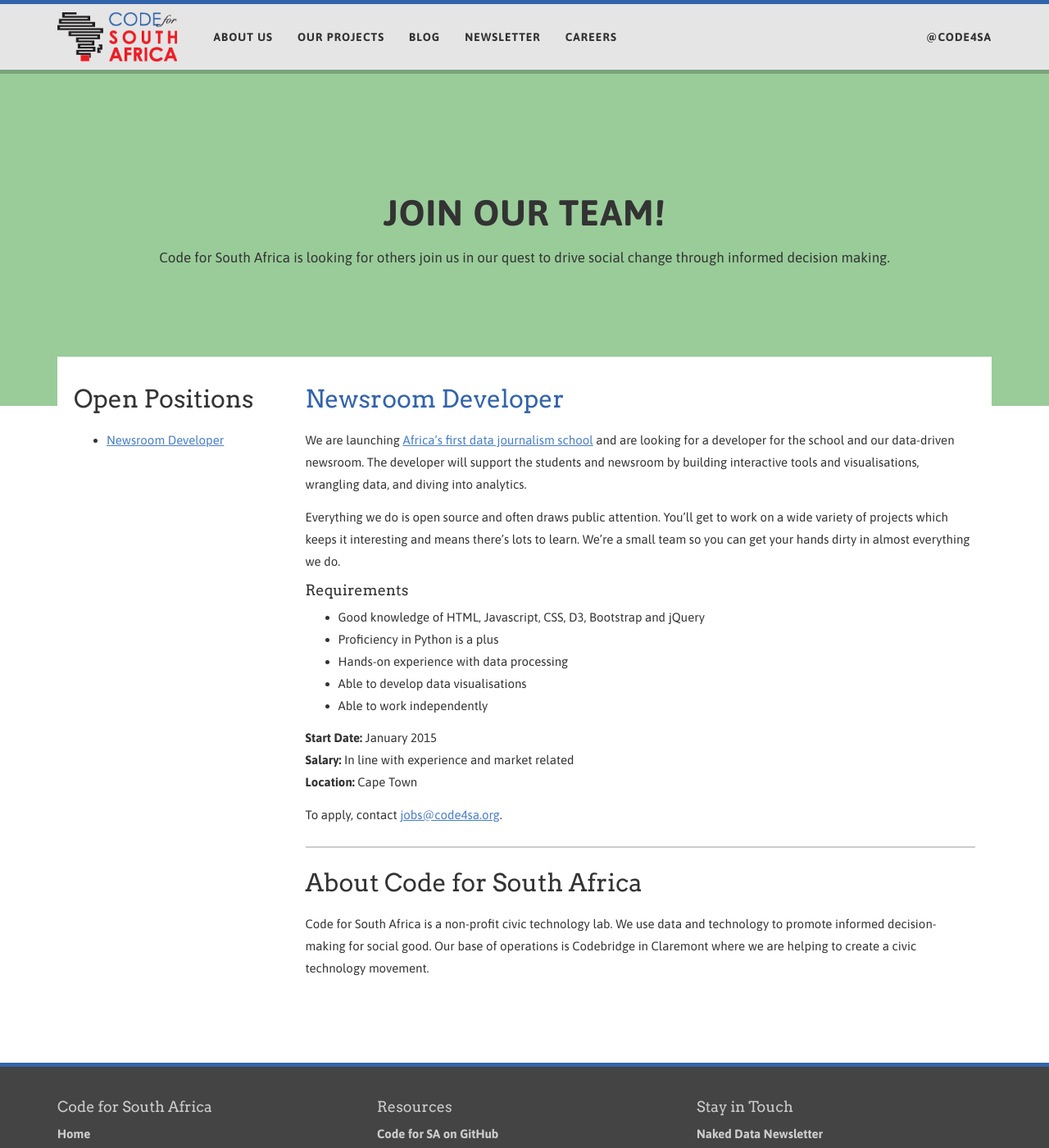
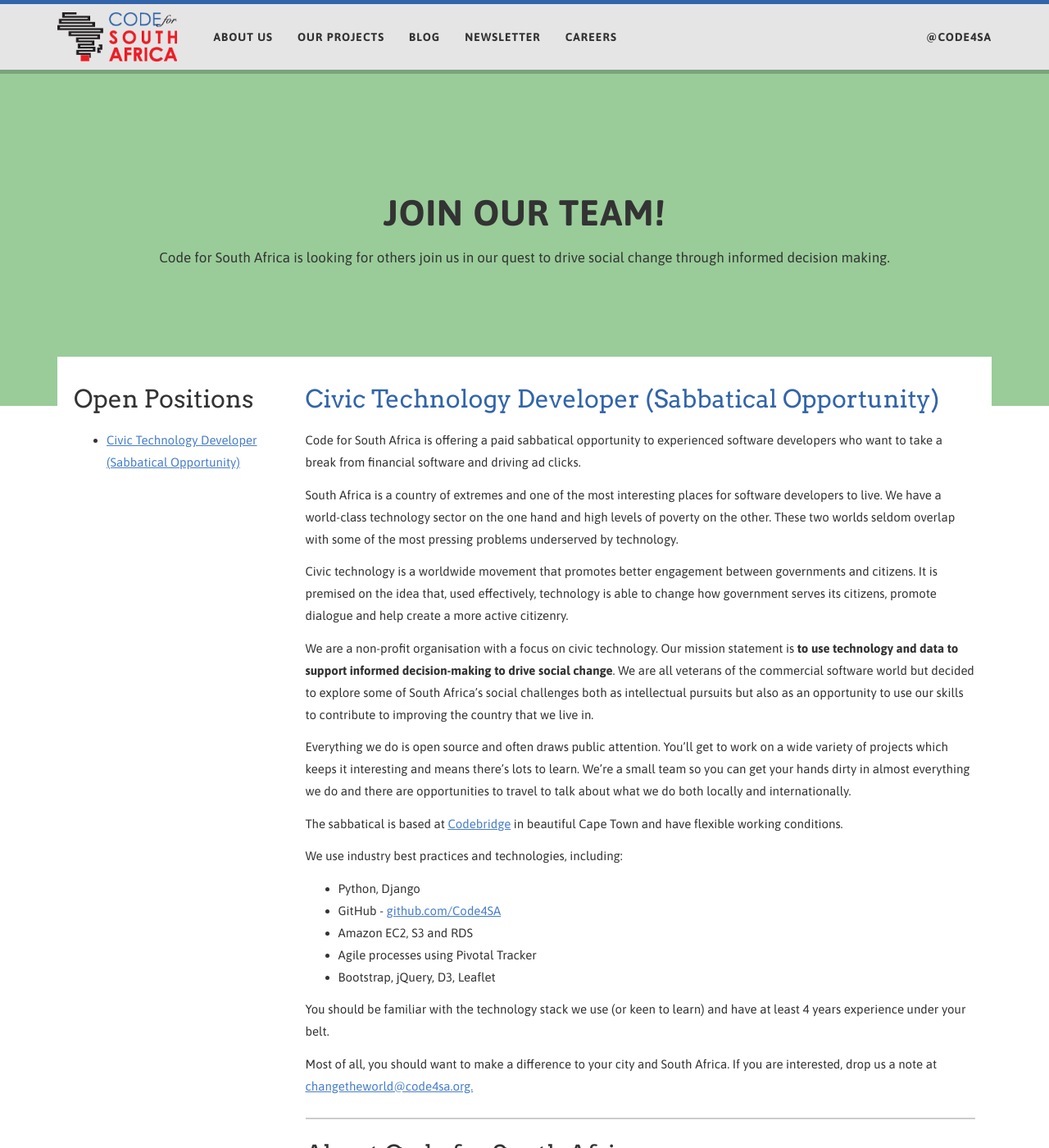
Before and after one commit to Code4SA/old-code4sa.github.io, a Jekyll site: the page built from careers.html, in a window 1280 px wide and 1400 px high. Shown: the whole window at 82% size. Built offline with Jekyll 4.4.1, drawn with Linux system fonts in a browser that asks for light colours.

Commit message:
Add developer role back.

```diff
--- a/careers.html
+++ b/careers.html
@@ -20,7 +20,7 @@
 	  <nav>
 	    <h2> Open Positions </h2>
 	    <ul>
-	      <li><a href="#newsdev">Newsroom Developer</a></li>
+	      <li><a href="#developer">Civic Technology Developer (Sabbatical Opportunity)</a></li>
 	    </ul>
 	  </nav>
 	</div>
@@ -28,29 +28,39 @@
 	<div class="col-sm-9">
 
 	  <section>
-	    <h2><a id="newsdev">Newsroom Developer</a></h2>
+	    <h2><a id="developer">Civic Technology Developer (Sabbatical Opportunity)</a></h2>
 
-	    <p>We are launching <a href="/school/">Africa’s first data journalism school</a> and are looking for a developer for the school and our data-driven newsroom. The developer will support the students and newsroom by building interactive tools and visualisations, wrangling data, and diving into analytics.</p>
+	    <p>Code for South Africa is offering a paid sabbatical opportunity to experienced software developers who want to take a break from financial software and driving ad clicks. </p>
+		<p>South Africa is a country of extremes and one of the most interesting places for software developers to live. We have a world-class technology sector on the one hand and high levels of poverty on the other. These two worlds seldom overlap with some of the most pressing problems underserved by technology.</p>
+	    <p>Civic technology is a worldwide movement that promotes better engagement between governments and citizens. It is premised on the idea that, used effectively, technology is able to change how government serves its citizens, promote dialogue and help create a more active citizenry.</p>
+	    <p>We are a non-profit organisation with a focus on civic technology. Our mission statement is <strong>to use technology and data to support informed decision-making to drive social change</strong>. We are all veterans of the commercial software world but decided to explore some of South Africa’s social challenges both as intellectual pursuits but also as an opportunity to use our skills to contribute to improving the country that we live in.</p>
+	    <p>Everything we do is open source and often draws public attention. You’ll get to work on a wide variety of projects which keeps it interesting and means there’s lots to learn. We’re a small team so you can get your hands dirty in almost everything we do and there are opportunities to travel to talk about what we do both locally and internationally.</p>
 
-	    <p>Everything we do is open source and often draws public attention. You’ll get to work on a wide variety of projects which keeps it interesting and means there’s lots to learn. We’re a small team so you can get your hands dirty in almost everything we do.</p>
+	    <p>
+	    The sabbatical is based at <a href="http://www.codebridge.co.za/">Codebridge</a> in beautiful Cape Town and have flexible working conditions.
+	    </p>
 
-	    <h4>Requirements</h4>
+	    <p>
+	    We use industry best practices and technologies, including:
+	    </p>
 
 	    <ul>
-	      <li>Good knowledge of HTML, Javascript, CSS, D3, Bootstrap and jQuery</li>
-	      <li>Proficiency in Python is a plus</li>
-	      <li>Hands-on experience with data processing</li>
-	      <li>Able to develop data visualisations</li>
-	      <li>Able to work independently</li>
+	      <li>Python, Django</li>
+	      <li>GitHub - <a href="https://github.com/Code4SA/">github.com/Code4SA</a></li>
+	      <li>Amazon EC2, S3 and RDS</li>
+	      <li>Agile processes using Pivotal Tracker</li>
+	      <li>Bootstrap, jQuery, D3, Leaflet</li>
 	    </ul>
 
 	    <p>
-	    <b>Start Date:</b> January 2015<br>
-	    <b>Salary:</b> In line with experience and market related<br>
-	    <b>Location:</b> Cape Town<br>
+	    You should be familiar with the technology stack we use (or keen to learn) and have at least 4 years experience under your belt.
 	    </p>
 
-	    <p>To apply, contact <a href="mailto:jobs@code4sa.org">jobs@code4sa.org</a>.</p>
+	    <p>
+	    Most of all, you should want to make a difference to your city and South Africa. If you are interested, drop us a note at <a href="mailto:changetheworld@code4sa.org">changetheworld@code4sa.org.</a>
+
+	    </p>
+
 	  </section>
 
 	  <section>
```
